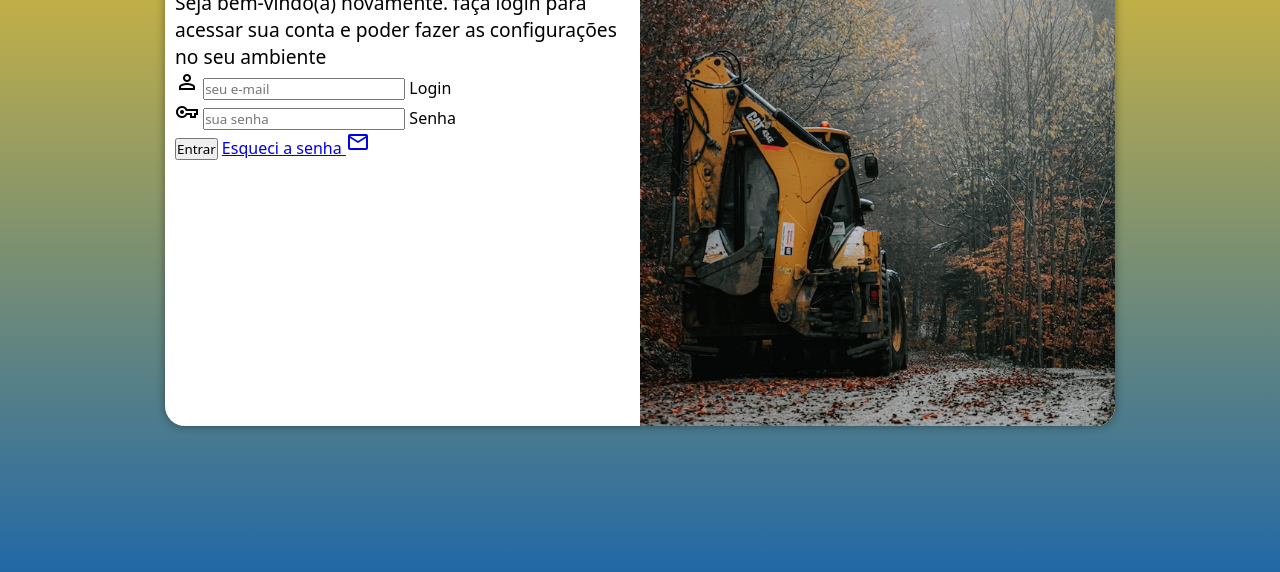
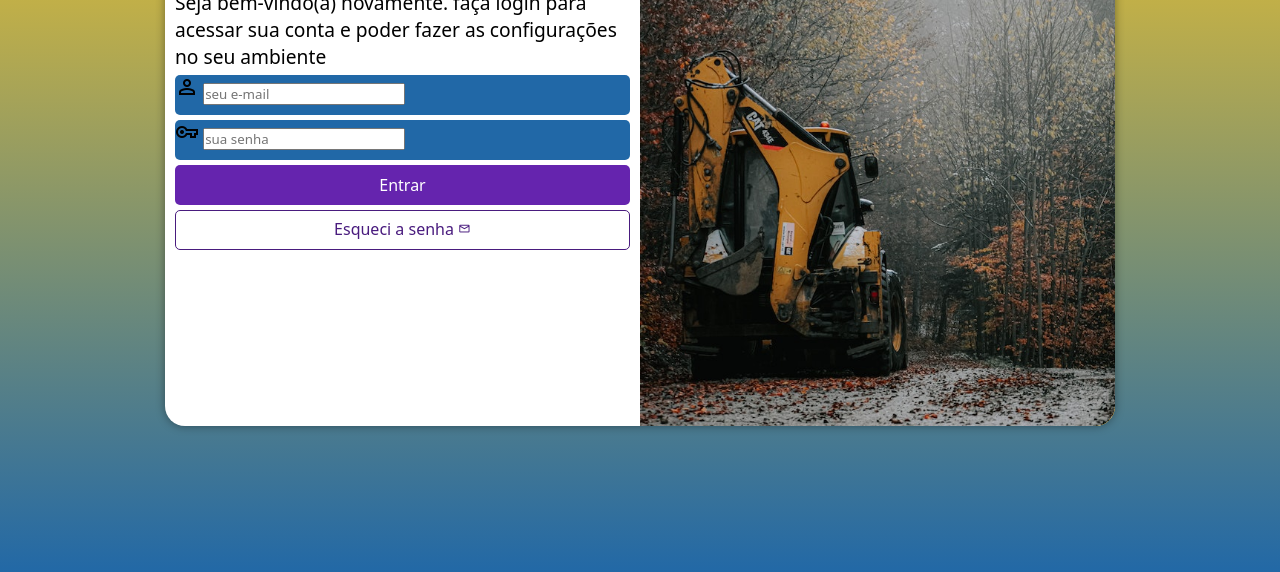
Before and after one commit to gabriel-ferla/projeto-login, a plain HTML site: page index.html in a window 1280 px wide. Shown: the part 224-796 px from the top of the page. Drawn offline with nearby package versions, Linux system fonts and the light colour scheme.

Commit message:
formatação formulário

```diff
--- a/estilos/style.css
+++ b/estilos/style.css
@@ -34,7 +34,7 @@ main {
     overflow: hidden;
 
     background-color: white;
-    width: 250px;
+    width: 255px;
     height: 500px;
     border-radius: 20px;
     box-shadow: 0px 0px 10px rgba(0, 0, 0, 0.397);
@@ -64,3 +64,54 @@ main {
 #formulario > p {
     font-size: .8em;
 }
+
+form > .campo {
+    background-color: #2168A7;
+    width: 100%;
+    display: block;
+    height: 40px;
+    border-radius: 5px;
+    margin: 5px 0px;
+}
+
+.campo > label {
+    display: none;
+}
+
+form > input[type=submit] {
+    display: block;
+    font-size: 1em;
+    width: 100%;
+    height: 40px;
+    background-color: #6524AE;
+    color: white;
+    border: none;
+    border-radius: 5px;
+}
+
+form > input[type=submit]:hover {
+    background-color: #3c1568;
+}
+
+form > a.botao {
+    display: block;
+    text-align: center;
+    font-size: 1em;
+    width: 100%;
+    height: 40px;
+    padding-top: 7px;
+    margin-top: 5px;
+    background-color: white;
+    color: #491b7e;
+    border: 1px solid #491b7e;
+    border-radius: 5px;
+    text-decoration: none;
+}
+
+form > a.botao:hover {
+   background-color: #984cf0;
+}
+
+form > a.botao > span {
+    font-size: .8em;
+}
--- a/index.html
+++ b/index.html
@@ -30,7 +30,7 @@
                         <label for="isenha">Senha</label>
                     </div>
                     <input type="submit" value="Entrar">
-                    <a href="esqueci.html">
+                    <a href="esqueci.html" class="botao">
                         Esqueci a senha <span class="material-symbols-outlined">mail</span>
                         <!-- certo seria <button> </button> + JS -->
                     </a>
```
